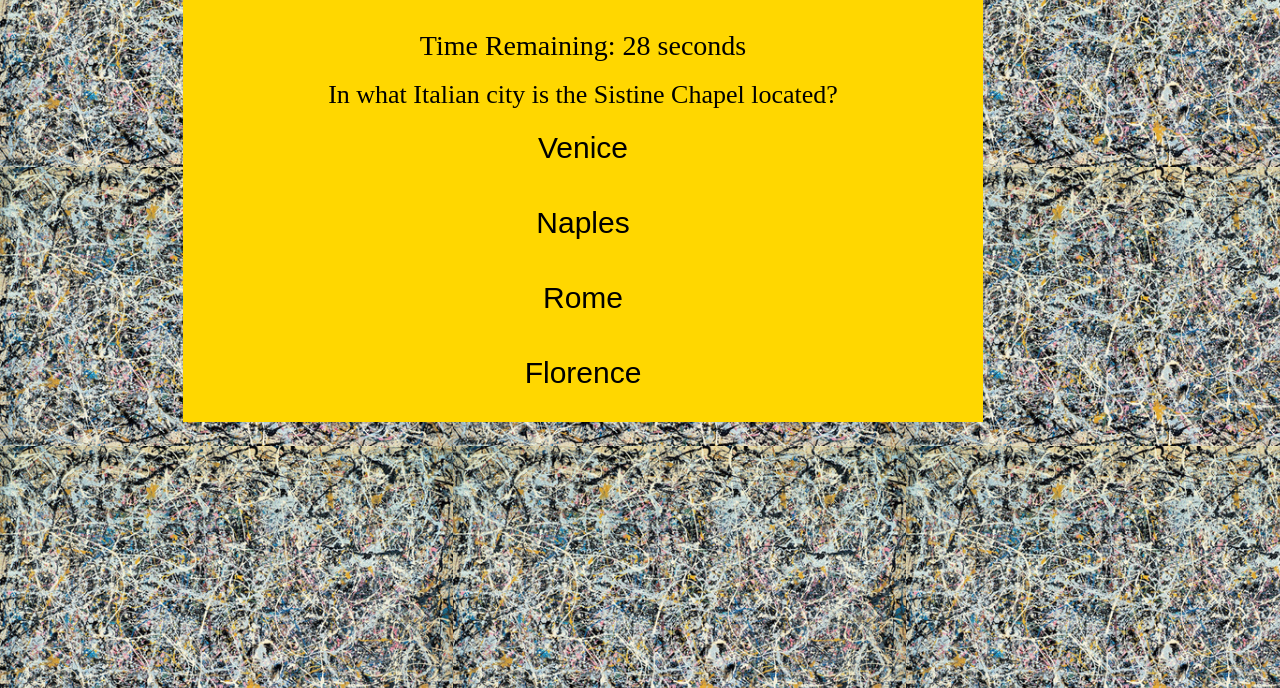
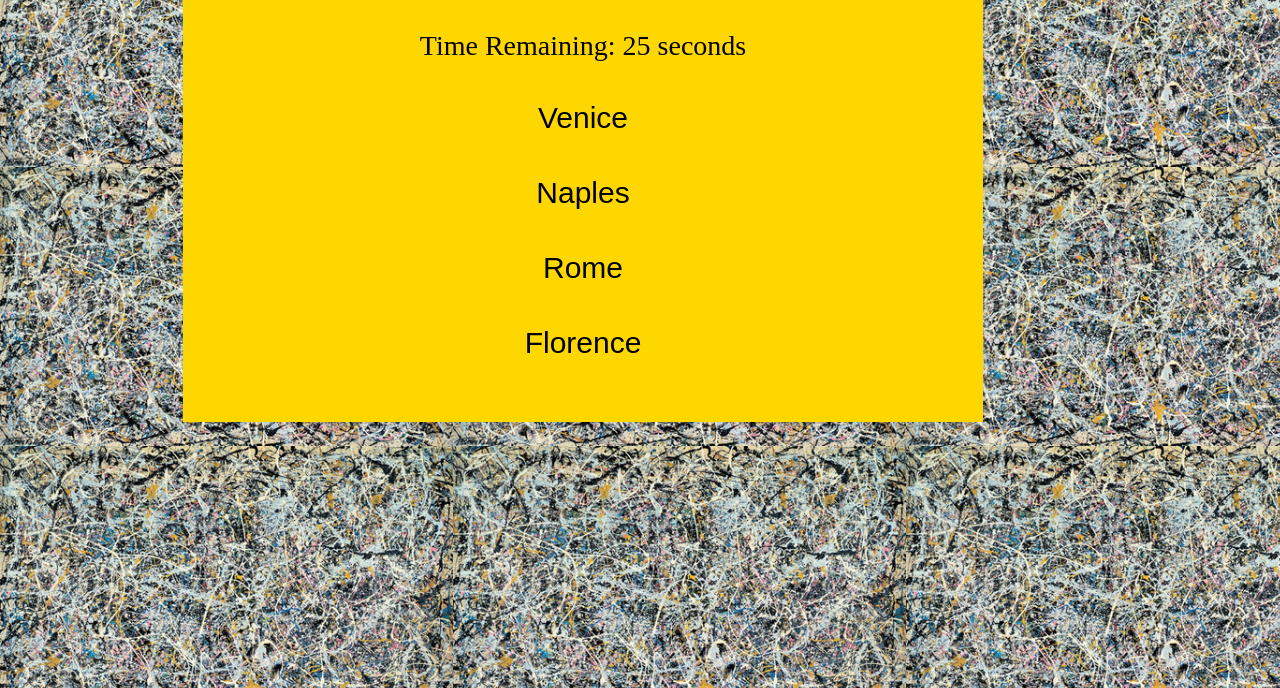
Before and after one commit to SaraBroad/TriviaGame, a plain HTML site: page index.html in a window 1280 px wide. Both pictures are taken after a click on the button "Start". Shown: the part 112-800 px from the top of the page. Drawn offline with nearby package versions, Linux system fonts and the light colour scheme.

Commit message:
First commit

```diff
--- a/assets/css/style.css
+++ b/assets/css/style.css
@@ -49,5 +49,4 @@ button {
 
 button:hover {
     background-color: #DDA0DD;
-
 }
--- a/index.html
+++ b/index.html
@@ -51,6 +51,7 @@
             var correctAnswers = 0;
             var incorrectAnswers = 0;
             var unAnswered = 0;
+            var answerArray = [];
 
 
                 var questionData = {
@@ -93,41 +94,20 @@
             })
 
             function askQuestionOne() {
-                buttonMakerOne();
+                for (var i = 0; i < questionData.question1.possibleAnswers.length; i++) {
+                    var choices = $("<button>");
+                    choices.addClass("button");
+                    choices.attr(questionData.question1.possibleAnswers[i]);
+                    choices.text(questionData.question1.possibleAnswers[i]);
+                    $("#answer-choices").append(choices);
                 questionCountdown();
                 // timer shows throughout
                 intervalId = setInterval(questionCountdown, 1000);
-                $("#question").html(questionData.question1.question);
-                if (userSelection === "Rome") {
-                    alert("winner");
-                }
                 };
+            };
 
 
 
-
-                    function buttonMakerOne() {
-                for (var i = 0; i < questionData.question1.possibleAnswers.length; i++) {
-                    var choices = $("<button>");
-                    choices.addClass("button");
-                    choices.attr("choice-value", questionData.question1.possibleAnswers[i]);
-                    choices.text(questionData.question1.possibleAnswers[i]);
-                    $("#answer-choices").append(choices);
-                    $("#answer-choices").on("click", function() {
-                        var userGuess = " "
-                        if (userGuess === questionData.question1.possibleAnswers[2]) {
-                            alert("winner");
-                        }
-                    });
-
-                    // button.onclick = function() {
-                    //     if(userSelection === "Rome") {
-                    //     alert("winner");
-                    // }
-                    // }
-
-                }
-            }
 
 
             function questionCountdown () {
```
